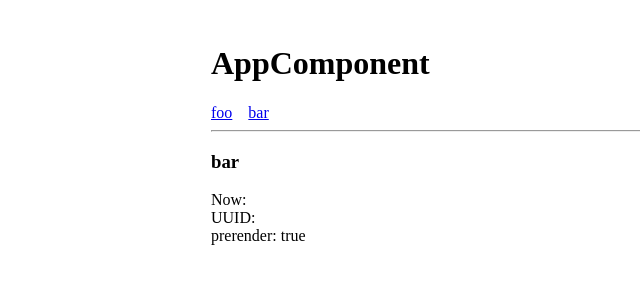
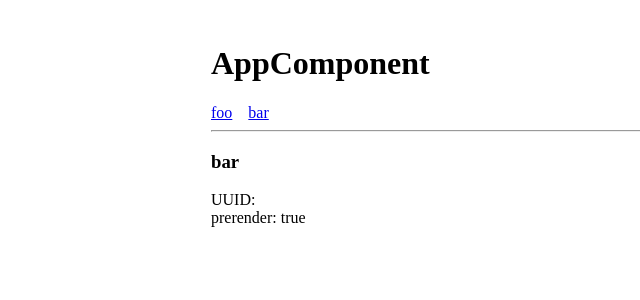
Before and after one commit to nishitaku/angular17-ssr-fiddle, an Angular app: page /bar in a window 1280 px wide. Shown: the top 300 px of the page, without its empty margins (95-735 px from the left). Built offline with nearby package versions, Linux system fonts and the light colour scheme; no server answers.

Commit message:
remove fetch now from header component

```diff
--- a/src/app/shared/header/header.component.html
+++ b/src/app/shared/header/header.component.html
@@ -1,4 +1,3 @@
 <h3>{{ title }}</h3>
-<div>Now: {{ now | date : "medium" : "ja-JP" }}</div>
 <div>UUID: {{ uuid }}</div>
 <div>prerender: {{ prerenderEnabled }}</div>
--- a/src/app/shared/header/header.component.ts
+++ b/src/app/shared/header/header.component.ts
@@ -11,7 +11,6 @@ import {
 @Component({
   selector: 'app-header',
   standalone: true,
-  imports: [CommonModule],
   templateUrl: './header.component.html',
   styleUrl: './header.component.css',
 })
@@ -21,20 +20,10 @@ export class HeaderComponent implements OnInit {
   @Input({ required: true }) title = 'Non title';
   @Input({ transform: booleanAttribute }) prerenderEnabled = false;
 
-  now = '';
   uuid = '';
 
   ngOnInit(): void {
-    this.fetchNow();
     this.fetchUuid();
-  }
-
-  private fetchNow() {
-    this.http
-      .get('https://worldtimeapi.org/api/timezone/Asia/Tokyo')
-      .subscribe((now: any) => {
-        this.now = now['datetime'];
-      });
   }
 
   private fetchUuid() {
```
